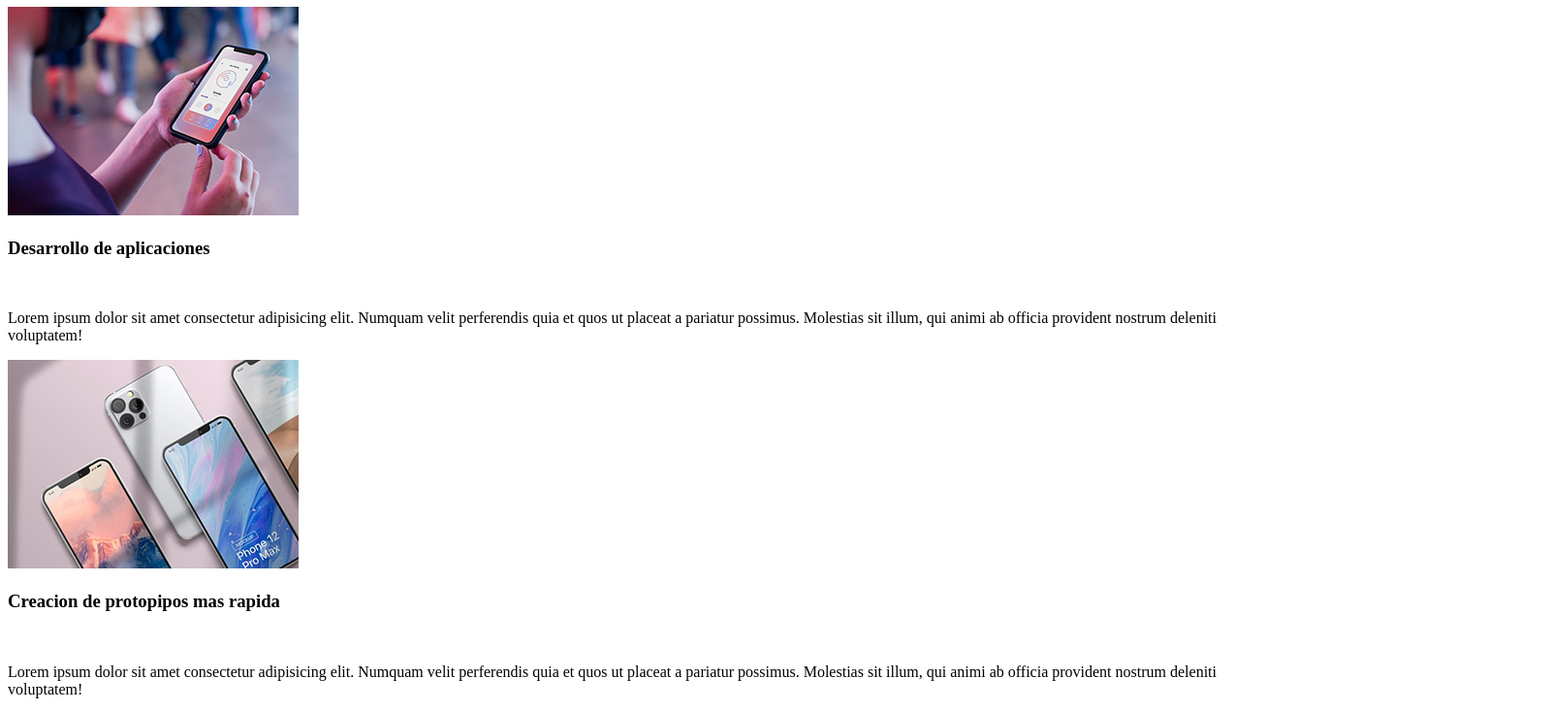
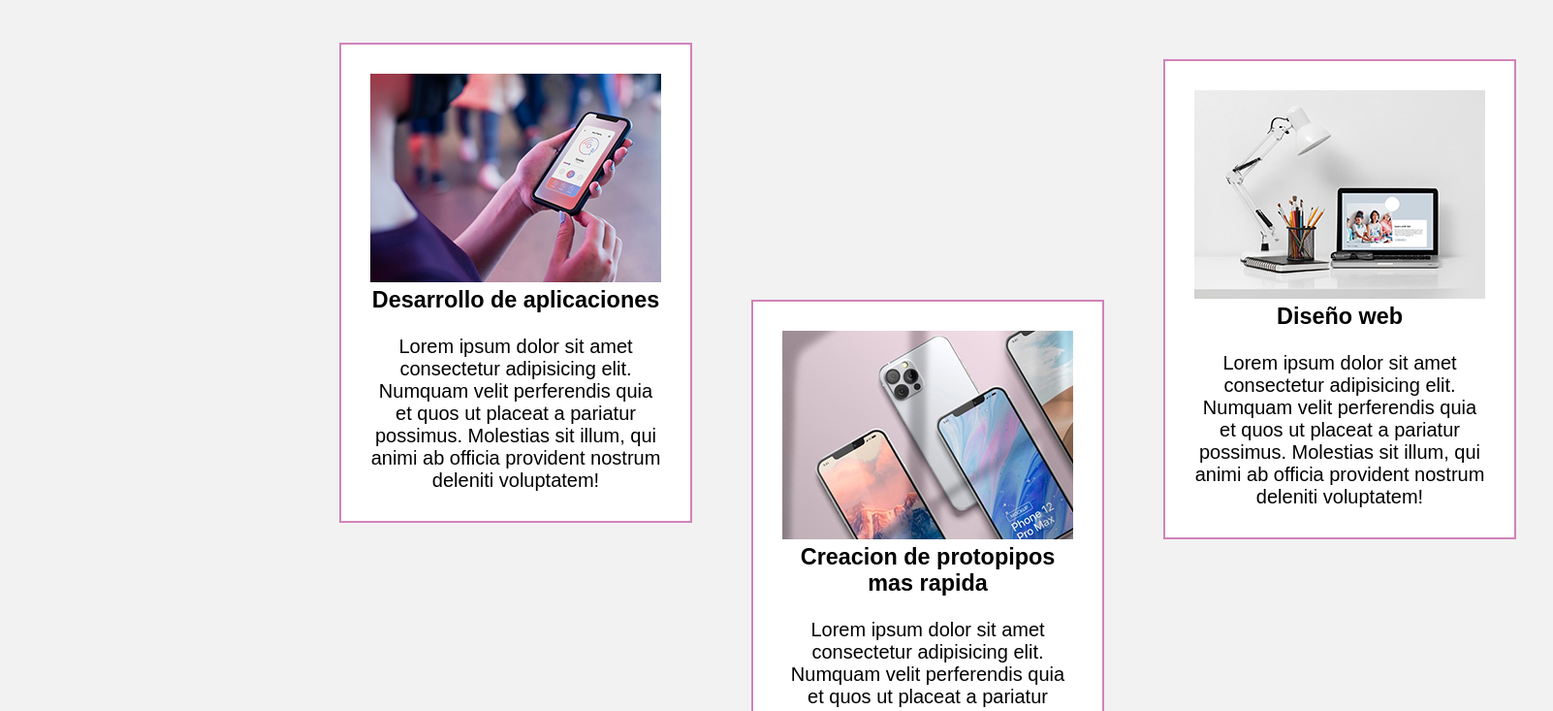
Before and after one commit to sebas3128902752/EXAMEN, a plain HTML site: page index.html in a window 1280 px wide. Shown: the part 83-816 px from the top of the page at 97% size, 1602 px wide, since content can reach past the window. Drawn offline with Linux system fonts and the light colour scheme.

Commit message:
guardado

```diff
--- a/index.html
+++ b/index.html
@@ -4,7 +4,7 @@
     <meta charset="UTF-8">
     <meta name="viewport" content="width=device-width, initial-scale=1.0">
     <title>Document</title>
-    <link rel="stylesheet" href="./styles/css.css">
+    <link rel="stylesheet" href="styles/style.css">
 </head>
 <body>
     <main>
```
